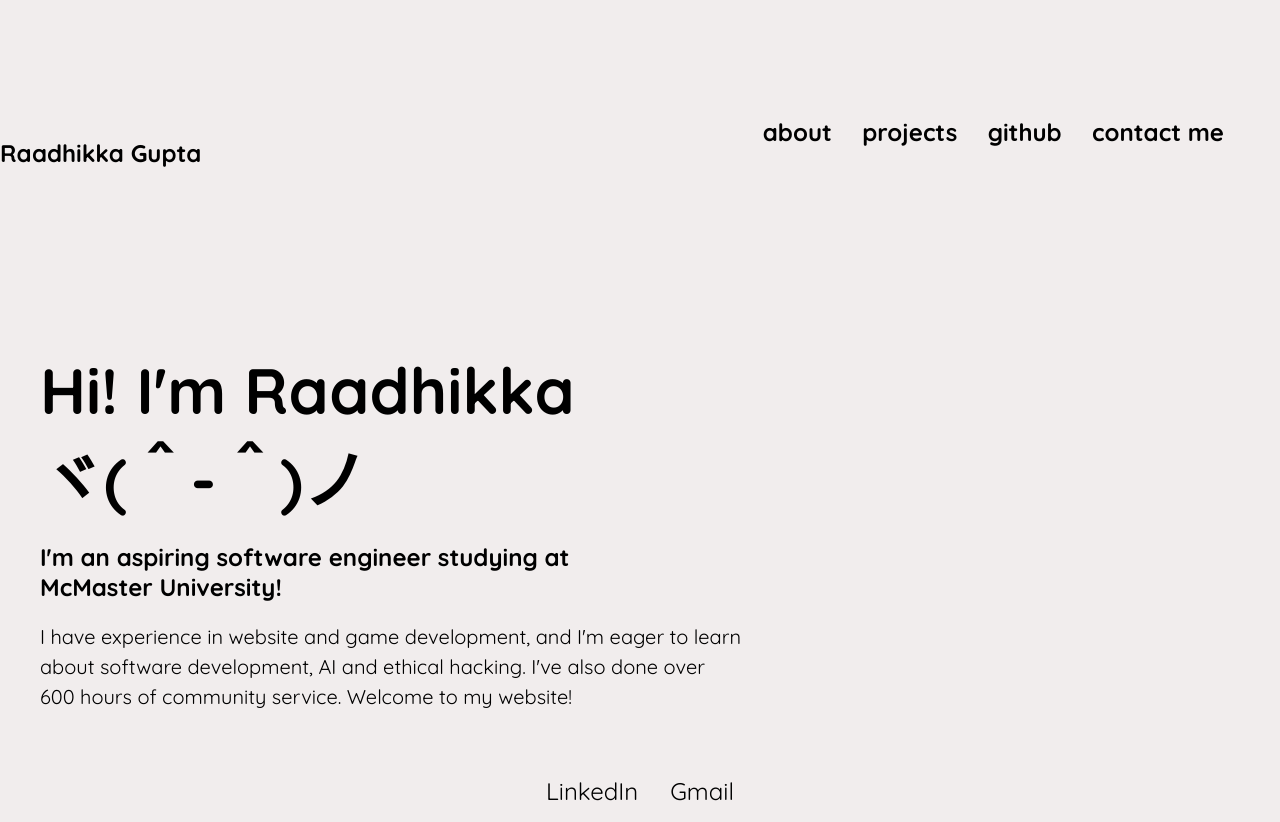
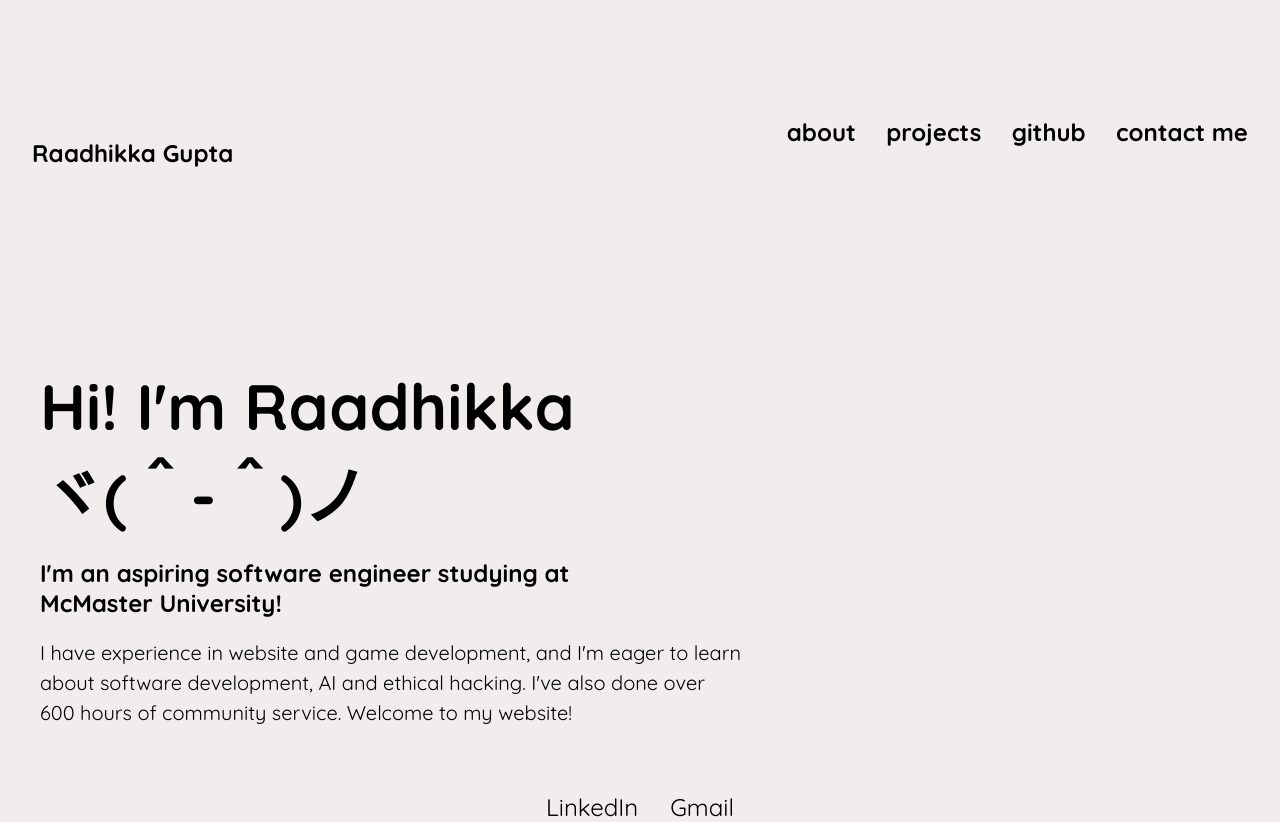
Before and after one commit to radhika16th/radhika16th.github.io, a plain HTML site: page index.html in a window 1280 px wide. Drawn offline with nearby package versions, Linux system fonts and the light colour scheme; files whose address does not match are found by name.

Commit message:
modified:   style.css

```diff
--- a/style.css
+++ b/style.css
@@ -13,8 +13,7 @@ nav {
     display: flex;
     align-items: center;
     justify-content: space-between;
-    padding-top: 1rem;
-    padding-right: 3.5rem;
+    padding: 1rem 2rem;
     background-color: #f1eded;
     transition: background-color 0.3s ease, padding 0.3s ease;
 }
```
